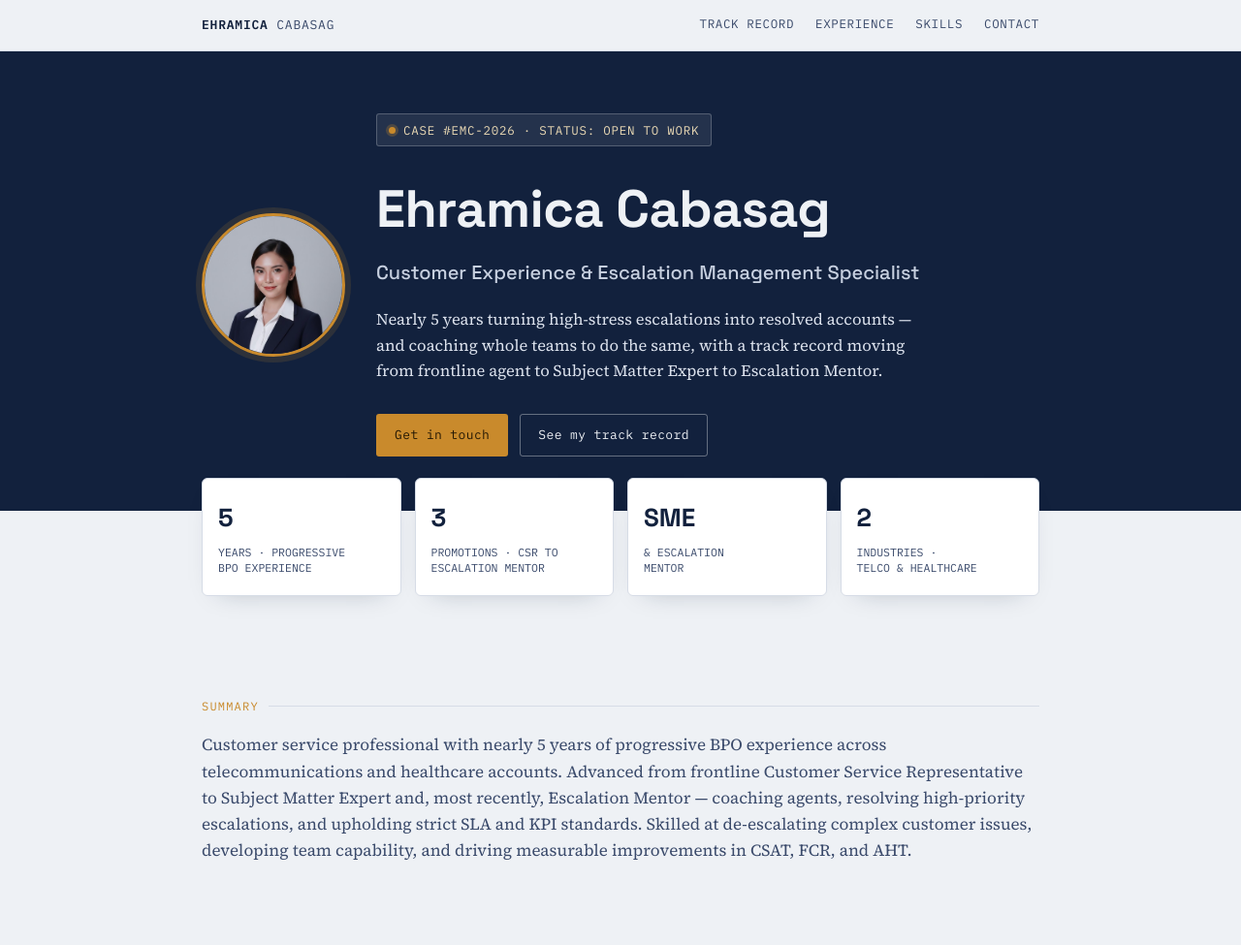
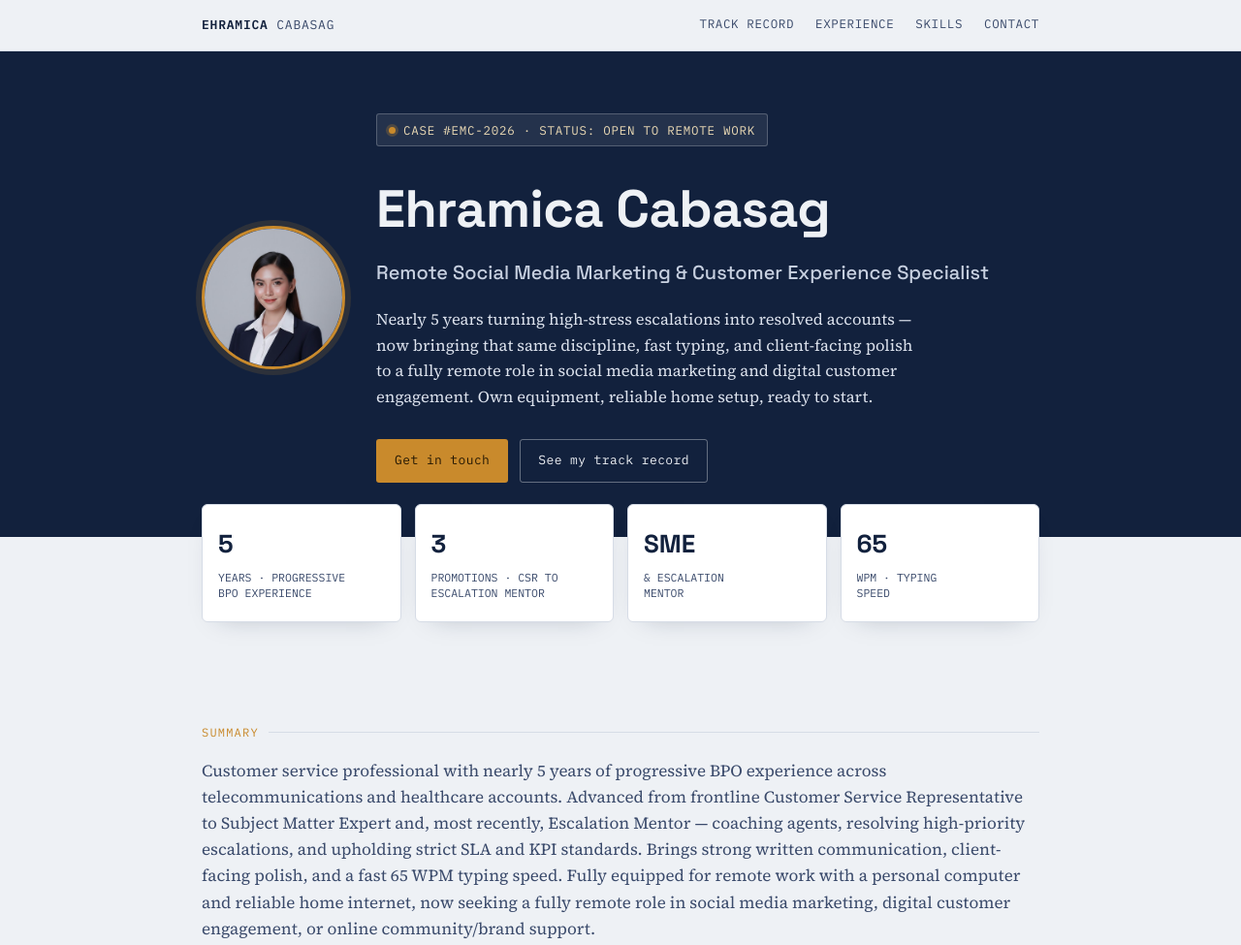
Before and after one commit to ehramicacabasag/ehramicacabasag.github.io, a plain HTML site: page index.html in a window 1280 px wide. Shown: the top 975 px of the page at 97% size. Drawn offline with Linux system fonts and the light colour scheme.

Commit message:
Add files via upload

```diff
--- a/index.html
+++ b/index.html
@@ -314,10 +314,10 @@
     <div class="hero-top">
       <img class="avatar" src="profile.png" alt="Ehramica Cabasag">
       <div class="hero-text">
-        <span class="ticket-badge"><span class="dot"></span>CASE #EMC-2026 · STATUS: OPEN TO WORK</span>
+        <span class="ticket-badge"><span class="dot"></span>CASE #EMC-2026 · STATUS: OPEN TO REMOTE WORK</span>
         <h1>Ehramica Cabasag</h1>
-        <p class="role">Customer Experience &amp; Escalation Management Specialist</p>
-        <p class="pitch">Nearly 5 years turning high-stress escalations into resolved accounts — and coaching whole teams to do the same, with a track record moving from frontline agent to Subject Matter Expert to Escalation Mentor.</p>
+        <p class="role">Remote Social Media Marketing &amp; Customer Experience Specialist</p>
+        <p class="pitch">Nearly 5 years turning high-stress escalations into resolved accounts — now bringing that same discipline, fast typing, and client-facing polish to a fully remote role in social media marketing and digital customer engagement. Own equipment, reliable home setup, ready to start.</p>
         <div class="hero-actions">
           <a class="btn btn-primary" href="#contact">Get in touch</a>
           <a class="btn btn-secondary" href="#experience">See my track record</a>
@@ -343,8 +343,8 @@
         <div class="lbl">& ESCALATION<br>MENTOR</div>
       </div>
       <div class="stat">
-        <div class="num">2</div>
-        <div class="lbl">INDUSTRIES ·<br>TELCO & HEALTHCARE</div>
+        <div class="num">65</div>
+        <div class="lbl">WPM · TYPING<br>SPEED</div>
       </div>
     </div>
   </div>
@@ -353,7 +353,7 @@
 <section id="about">
   <div class="wrap">
     <div class="section-label">Summary</div>
-    <p class="lead">Customer service professional with nearly 5 years of progressive BPO experience across telecommunications and healthcare accounts. Advanced from frontline Customer Service Representative to Subject Matter Expert and, most recently, Escalation Mentor — coaching agents, resolving high-priority escalations, and upholding strict SLA and KPI standards. Skilled at de-escalating complex customer issues, developing team capability, and driving measurable improvements in CSAT, FCR, and AHT.</p>
+    <p class="lead">Customer service professional with nearly 5 years of progressive BPO experience across telecommunications and healthcare accounts. Advanced from frontline Customer Service Representative to Subject Matter Expert and, most recently, Escalation Mentor — coaching agents, resolving high-priority escalations, and upholding strict SLA and KPI standards. Brings strong written communication, client-facing polish, and a fast 65 WPM typing speed. Fully equipped for remote work with a personal computer and reliable home internet, now seeking a fully remote role in social media marketing, digital customer engagement, or online community/brand support.</p>
   </div>
 </section>
 
@@ -441,6 +441,10 @@
       <span class="chip">Conflict Resolution</span>
       <span class="chip">KPI &amp; SLA Management</span>
       <span class="chip">HIPAA-Compliant Support</span>
+      <span class="chip">Social Media Marketing</span>
+      <span class="chip">Content &amp; Community Support</span>
+      <span class="chip">65 WPM Typing Speed</span>
+      <span class="chip">Own Equipment · Remote-Ready</span>
     </div>
   </div>
 </section>
@@ -482,7 +486,7 @@
       </div>
       <div class="contact-item">
         <span class="k">Location</span>
-        <span style="font-family:var(--font-display);font-size:16px;">Quezon City, PH</span>
+        <span style="font-family:var(--font-display);font-size:16px;">Quezon City, PH · Remote-Ready</span>
       </div>
     </div>
     <div class="foot-note">© 2026 Ehramica Cabasag. Case closed only when you're happy with the hire.</div>
```
